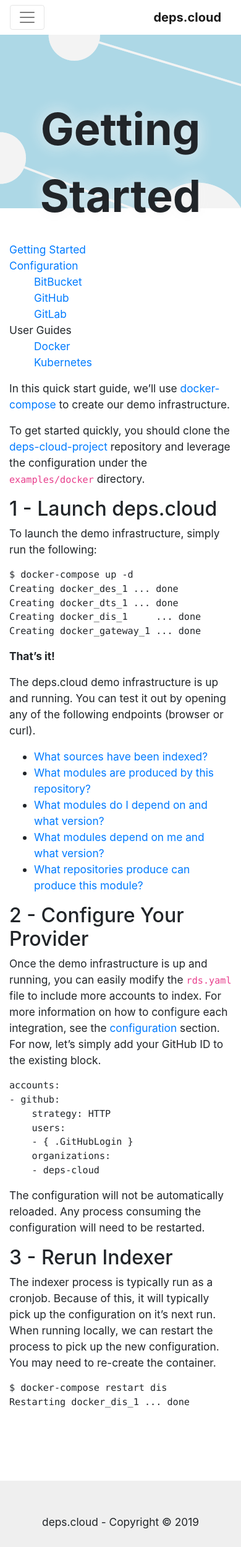
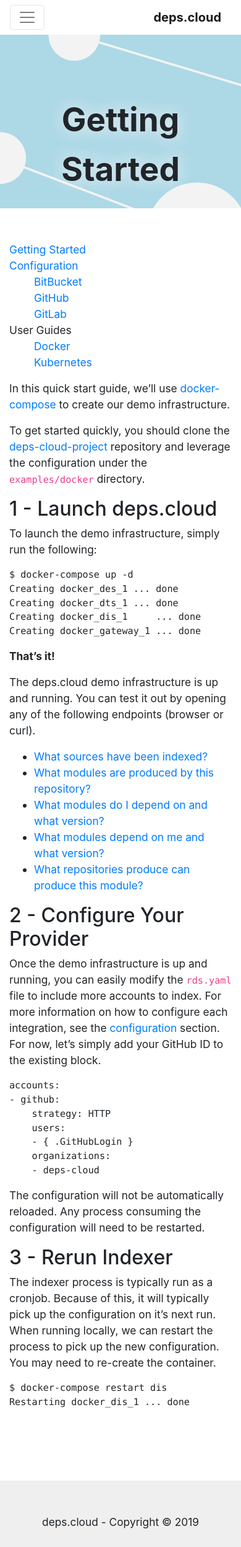
Before and after one commit to depscloud/deps.cloud, a Jekyll site: the page built from docs/index.md, in a window 390 px wide. Shown: the whole page at 62% size. Built offline with Jekyll 4.4.1, drawn with Linux system fonts in a browser that asks for light colours.

Commit message:
fixed up some text sizing on mobile

```diff
--- a/statics/css/main.css
+++ b/statics/css/main.css
@@ -14,7 +14,7 @@
 }
 
 .bannertitle {
-    font-size: 72px;
+    font-size: 53px;
     font-weight: bold;
     text-shadow: 0px 0px 25px #f5f5f5;
 }
@@ -26,6 +26,10 @@
 }
 
 @media (min-width: 992px) {
+    .bannertitle {
+        font-size: 72px;
+    }
+
     .bannertext {
         font-size: 22pt;
     }
```
